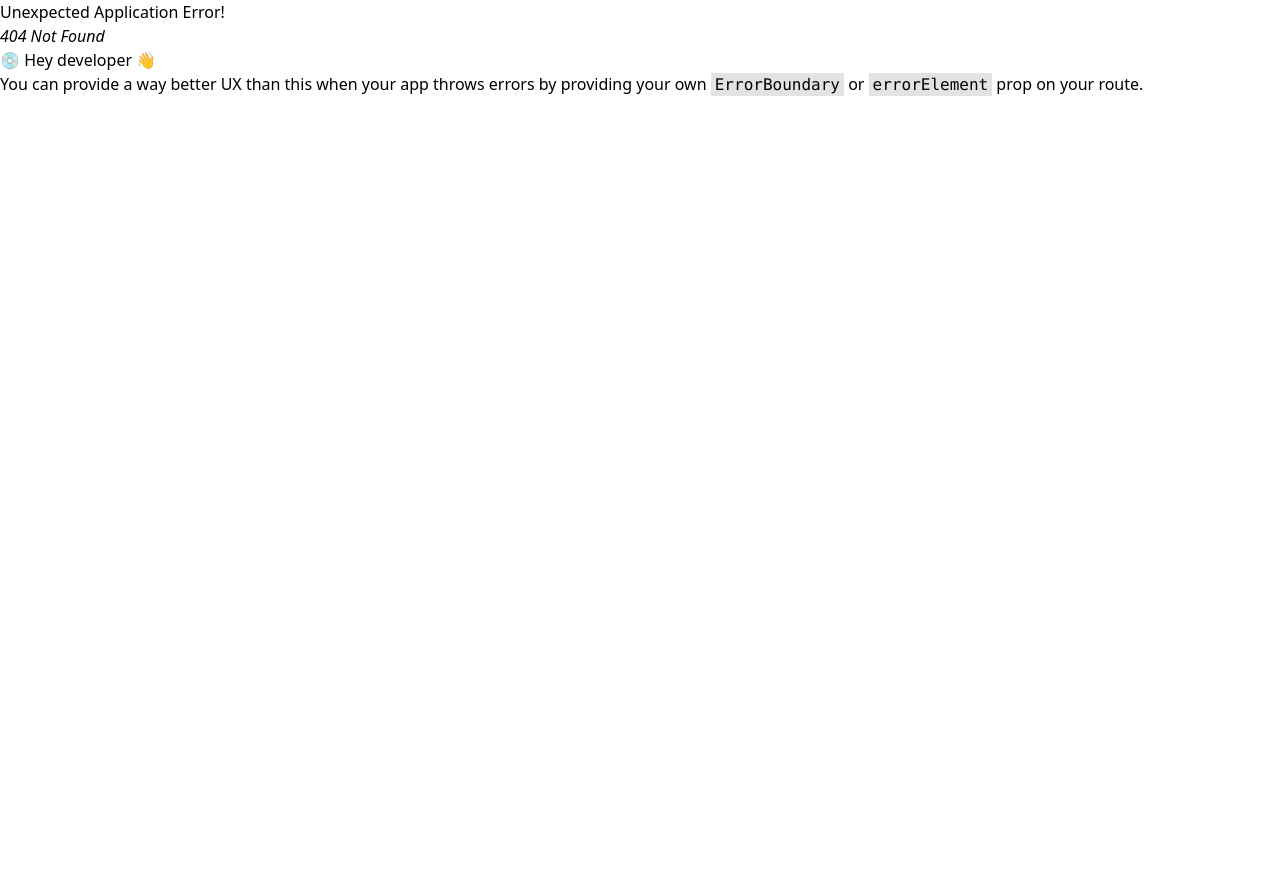
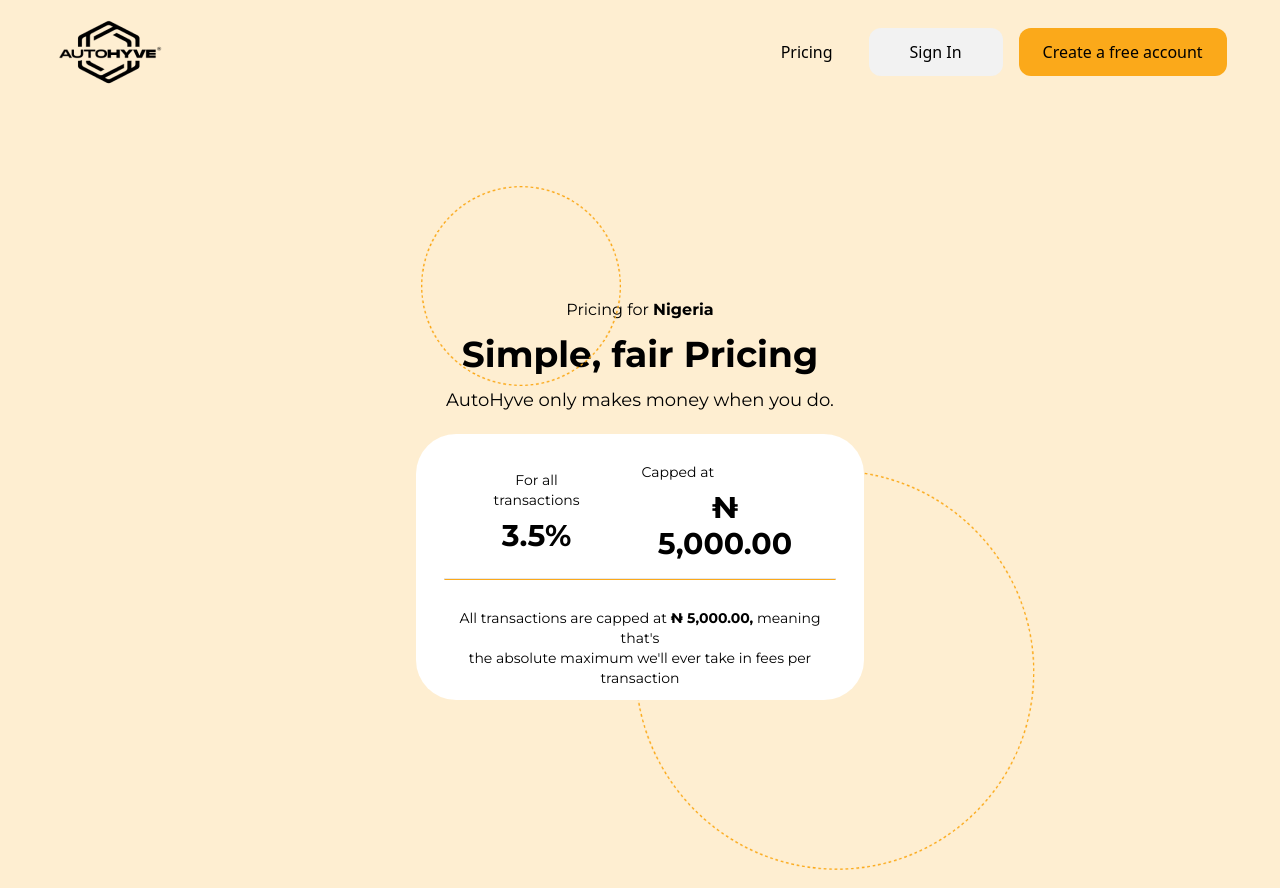
Before and after one commit to yarcx/jiffix, a React (Vite) app: page /pricing in a window 1280 px wide. Before the commit this address had no page. Before the commit the page ends 800 px from the top, so only its background shows below. Built offline with nearby package versions, Linux system fonts and the light colour scheme.

Commit message:
Updates on the pricing section

```diff
--- a/src/components/Molecules/GatewayNavbar/GatewayNavbar.tsx
+++ b/src/components/Molecules/GatewayNavbar/GatewayNavbar.tsx
@@ -4,15 +4,19 @@ import { Link } from "react-router-dom";
 import Logo from "../../../assets/logo.png";
 import Hambugger from "../../../assets/svgs/Hambugger";
 
-const GatewayNavbar = () => {
+const GatewayNavbar = ({ pricing }: { pricing?: boolean }) => {
   const [isNavOpen, setIsNavOpen] = useState(false);
 
   const handleOpenNav = () => {
     setIsNavOpen(!isNavOpen);
   };
+
   return (
     <>
-      <nav className="h-auto pt-4">
+      <nav
+        style={{ backgroundColor: !pricing ? "white" : "rgba(251, 169, 26, 0.2)" }}
+        className={`h-auto pt-4 bg-[rgba(251, 169, 26, 0.2)]`}
+      >
         <div className="w-11/12 flex items-center justify-between mx-auto h-full ">
           <Link to="/">
             <img src={Logo} alt="logo" className="object-fill" />
@@ -20,7 +24,7 @@ const GatewayNavbar = () => {
 
           <ul className="hidden md:flex items-center gap-x-4 ">
             <li className="mr-5">
-              <Link to="">Pricing</Link>
+              <Link to="/pricing">Pricing</Link>
             </li>
 
             <li>
@@ -34,6 +38,8 @@ const GatewayNavbar = () => {
               </Link>
             </li>
           </ul>
+
+          {/* Hambugger menu to trigger mobile nav */}
           <button
             onClick={handleOpenNav}
             className={`flex items-center justify-center transition md:hidden h-14 w-14 ${
@@ -45,13 +51,18 @@ const GatewayNavbar = () => {
         </div>
       </nav>
 
-      <div className={`${isNavOpen ? "h-[80vh]" : "h-0"} transition-all ease-linear md:hidden`}>
+      {/* Mobile nav starts here */}
+
+      <div
+        style={{ backgroundColor: !pricing ? "white" : "rgba(251, 169, 26, 0.2)" }}
+        className={`${isNavOpen ? "h-[80vh]" : "h-0"} transition-all ease-linear md:hidden`}
+      >
         <ul className="pt-20 flex flex-col items-center justify-center gap-y-9">
           <li>
             <Link to="/">Home</Link>
           </li>
           <li>
-            <Link to="/">Pricing</Link>
+            <Link to="/pricing">Pricing</Link>
           </li>
           <li>
             <GatewayButton text="Sign in" btnClass="bg-primary w-[155px] h-[60px]" />
--- /dev/null
+++ b/src/components/Organisms/Pricing/HeroSection.tsx
@@ -0,0 +1,56 @@
+import React from "react";
+import ellipse1 from "../../../assets/pricing/ellipse1.png";
+import ellipse2 from "../../../assets/pricing/ellipse2.png";
+
+const HeroSection = () => {
+  return (
+    <div style={{ backgroundColor: "rgba(251, 169, 26, 0.2)" }} className=" font-monts">
+      <div className="mx-auto relative  min-h-screen bg-[rgba(251, 169, 26, 0.2)] items-center pt-10   md:w-11/12 px-5 md:px-0 place-items-center grid font-monts">
+        <div className="w-[51%] mt-28 h-[70%] relative">
+          <img
+            src={ellipse1}
+            alt="ellipse1"
+            className="absolute left-20 -top-28 w-[200px] h-[200px]"
+          />
+          <img
+            src={ellipse2}
+            alt="ellipse1"
+            className="absolute -right-24 -bottom-10 -z-10 w-[400px] h-[400px]"
+          />
+          <div className="w-full h-full text-center">
+            <p className="text-base">
+              Pricing for <span className="font-bold ">Nigeria</span>
+            </p>
+
+            <h2 className="text-4xl font-bold text-black my-3">Simple, fair Pricing</h2>
+
+            <p className="text-lg my-2">AutoHyve only makes money when you do.</p>
+
+            <div className="bg-white w-9/12 my-5 mx-auto rounded-[40px] h-[50%] px-7 py-7 flex flex-col justify-start">
+              <div className="flex items-center justify-start px-7 gap-x-10">
+                <div>
+                  <p className="text-sm mb-2">For all transactions</p>
+                  <h2 className="font-bold text-3xl">3.5%</h2>
+                </div>
+                <div>
+                  <p className="text-sm mb-2 text-left">Capped at</p>
+                  <h2 className="font-bold text-3xl">₦ 5,000.00</h2>
+                </div>
+              </div>
+              <div className="text-sm my-4 text-left border-b-primary border"></div>
+              <div className="mt-3">
+                <p className="text-center text-sm">
+                  All transactions are capped at <span className="font-bold">₦ 5,000.00,</span>{" "}
+                  meaning that's <br />
+                  the absolute maximum we'll ever take in fees per transaction
+                </p>
+              </div>
+            </div>
+          </div>
+        </div>
+      </div>
+    </div>
+  );
+};
+
+export default HeroSection;
--- /dev/null
+++ b/src/pages/Pricing.tsx
@@ -0,0 +1,14 @@
+import React from "react";
+import GatewayNavbar from "../components/Molecules/GatewayNavbar/GatewayNavbar";
+import HeroSection from "../components/Organisms/Pricing/HeroSection";
+
+const Pricing = () => {
+  return (
+    <div>
+      <GatewayNavbar pricing={true} />
+      <HeroSection />
+    </div>
+  );
+};
+
+export default Pricing;
--- a/src/routes.tsx
+++ b/src/routes.tsx
@@ -2,6 +2,7 @@ import DemoNavigator from "./components/Molecules/DemoNavigator";
 import { createBrowserRouter } from "react-router-dom";
 import App from "./App";
 import Gateway from "./pages/Gateway";
+import Pricing from "./pages/Pricing";
 
 const router = createBrowserRouter([
   {
@@ -30,6 +31,10 @@ const router = createBrowserRouter([
     path: "/gateway",
     element: <Gateway />,
   },
+  {
+    path: "/pricing",
+    element: <Pricing />,
+  },
 ]);
 
 export default router;
```
Also changed, not shown: src/assets/pricing/ellipse1.png (added), src/assets/pricing/ellipse2.png (added).
